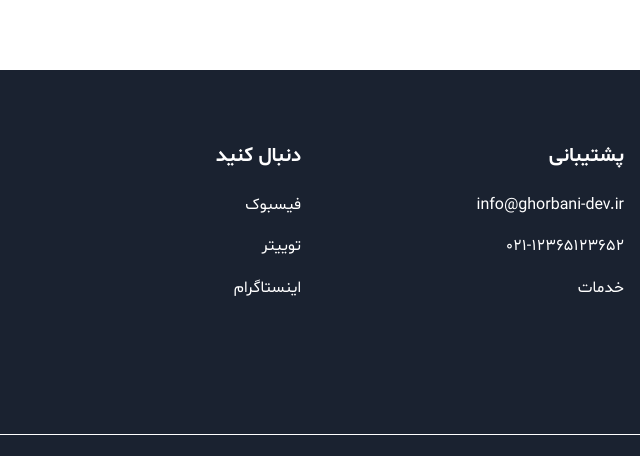
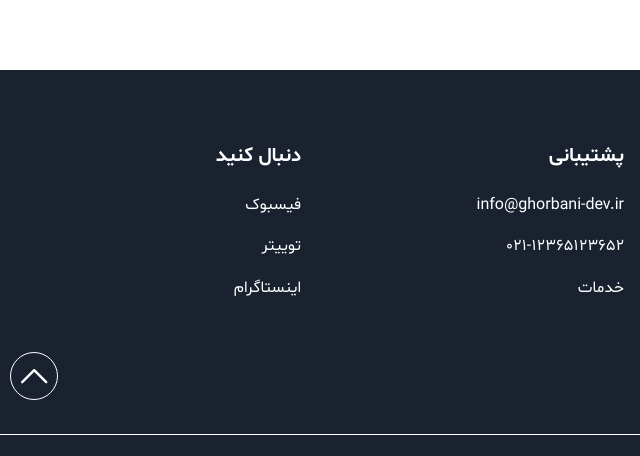
Before and after one commit to Ghorbani-Dev1985/Cleo, a website built with Vite: page index.html in a window 1280 px wide. Shown: the part 4119-4575 px from the top of the page, 0-640 px from the left. Built offline with nearby package versions, Linux system fonts and the light colour scheme.

Commit message:
feat: develop move up link in footer

```diff
--- a/index.html
+++ b/index.html
@@ -427,8 +427,8 @@
       </section>
     </main>
     <!-- footer -->
-    <footer class="bg-primary-dark-6 text-white mt-5">
-      <section class="container pt-4">
+    <footer class="bg-primary-dark-6 text-white mt-5 ">
+      <section class="container pt-4 position-relative">
         <div
           class="display-grid grid-cols-1 grid-cols-2-md grid-cols-4-lg gap-5"
         >
@@ -468,6 +468,11 @@
             </ul>
           </div>
         </div>
+        <a href="#" class="arrowUp">
+          <svg xmlns="http://www.w3.org/2000/svg" fill="none" viewBox="0 0 24 24" stroke-width="1.5" stroke="currentColor">
+            <path stroke-linecap="round" stroke-linejoin="round" d="m4.5 15.75 7.5-7.5 7.5 7.5" />
+          </svg>
+        </a>
       </section>
       <p class="line"></p>
       <div class="flex-center p-2">کپی رایت© تمامی حقوق محفوظ است</div>
--- /dev/null
+++ b/src/Assets/Styles/components/_footer.scss
@@ -0,0 +1,15 @@
+.arrowUp{
+    position: absolute;
+    width: 3rem;
+    height: 3rem;
+    left: 10px;
+    bottom: 10px;
+    color: $white;
+    border: $base-border-thickness solid $white;
+    border-radius: 50%;
+    @extend .flex-center;
+    svg{
+        width: 2.4rem;
+        height: 2.4rem;
+    }
+}
--- a/src/Assets/Styles/index.scss
+++ b/src/Assets/Styles/index.scss
@@ -22,6 +22,7 @@
 @import 'components/aboutUs';
 @import 'components/portfolio';
 @import 'components/input';
+@import 'components/footer';
 
 // utilities (margin, padding, opacity, etc)
 @import 'utilities';
```
